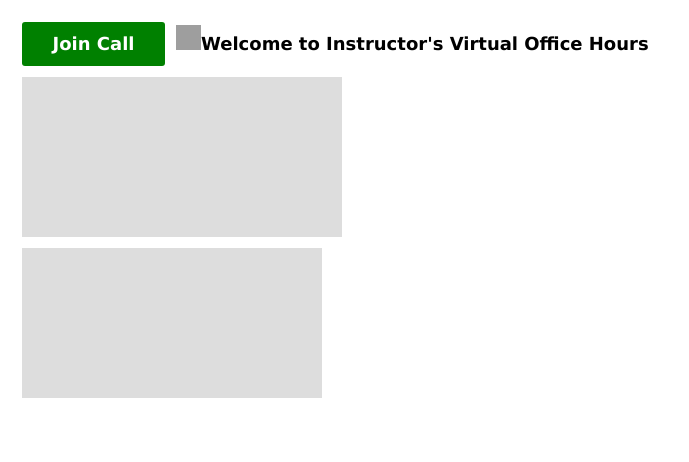
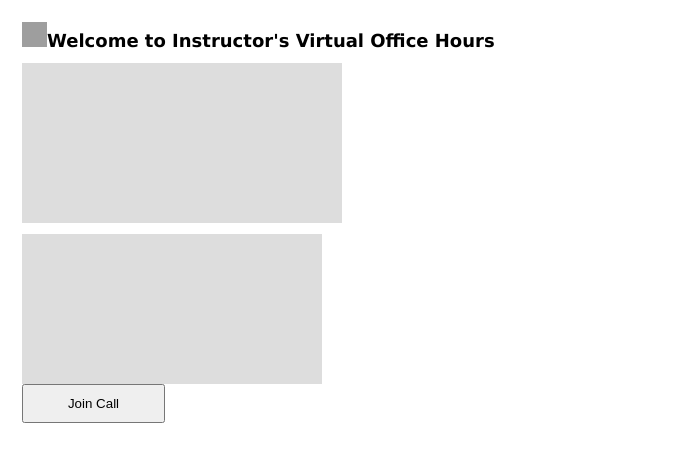
Before and after one commit to RidaATariq/WebRTC-Project1, a website: page www/basic-p2p/index.html in a window 1280 px wide. Shown: the whole page, without its empty margins (0-689 px from the left). Drawn offline with Linux system fonts and the light colour scheme; grey boxes are pictures that could not be loaded.

Commit message:
changed the layout of the html and css files

```diff
--- a/www/basic-p2p/css/screen.css
+++ b/www/basic-p2p/css/screen.css
@@ -13,6 +13,7 @@ font-size: 18px;
 font-weight: bold;
 line-height: 22px;
 }
+
 
 /* Layout */
 * {
@@ -34,16 +35,6 @@ left: -20000px;
 }
 
 /* Controls */
-button {
-font-family: inherit;
-font-size: inherit;
-font-weight: inherit;
-line-height: inherit;
-/* Box Styles */
-border: 0;
-border-radius: 3px;
-padding: 11px;
-}
 
 .join {
 background-color: green;
@@ -62,7 +53,9 @@ color: black;
 #call-button {
 cursor: pointer;
 width: 143px; /* 6.5 typographic grid lines */
-margin-right: 11px;
+padding: 10px;
+margin: auto;
+center
 }
 
 /* Video Elements */
@@ -70,6 +63,7 @@ video {
 background-color: #DDD;
 display: block;
 max-width: 100%;
+align: center;
 }
 
 #self {
--- a/www/basic-p2p/index.html
+++ b/www/basic-p2p/index.html
@@ -19,7 +19,6 @@
   <header id="header">
   <h1>Welcome to Instructor's Virtual Office Hours</h1>
    <img src="https://universityinnovation.org/images/thumb/a/a7/IIT.png/300px-IIT.png" id="logo">
-  <button class="join" type="button" id="call-button">Join Call</button>
   </header>
   <article id="videos">
   <h2 class="preserve-access">Streaming Videos</h2>
@@ -35,8 +34,8 @@
   poster="img/placeholder.png">
   </video>
   </article>
+  <button type="button" id="call-button">Join Call</button>
 </main>
-
 <script src="js/main.js"></script>
 </body>
 </html>
```
